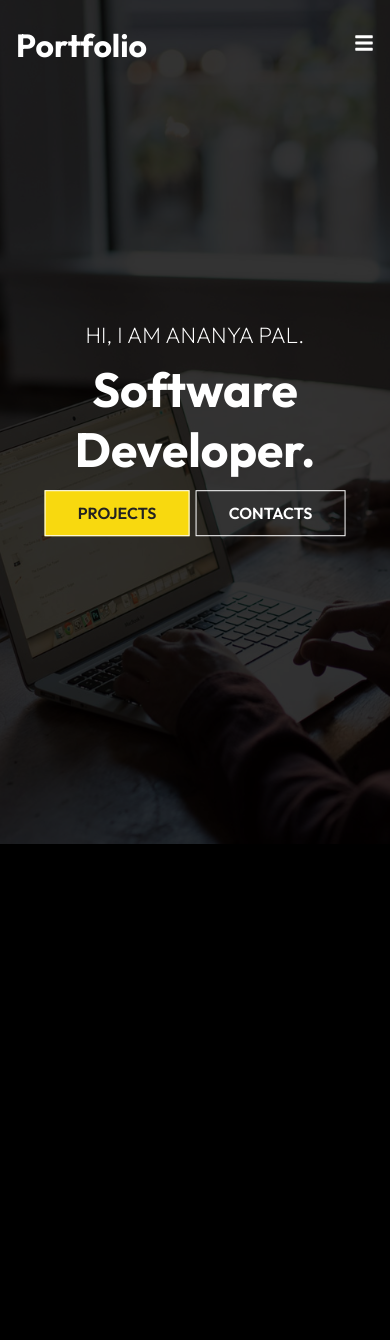
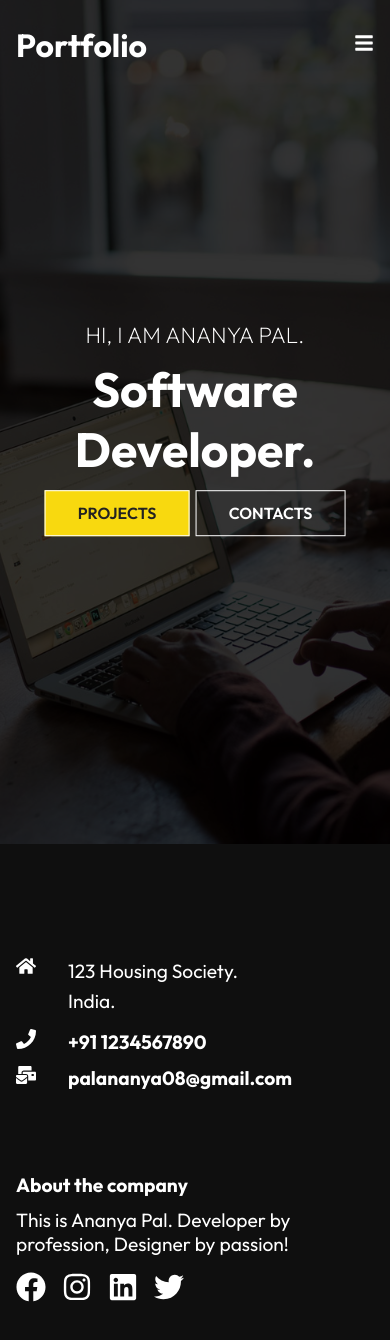
Before and after one commit to anxnyaaa/portfolio, a React (Create React App) app: page / in a window 390 px wide. Shown: the top 1340 px of the page. Before the commit the page ends 848 px from the top, so only its background shows below. Built offline with nearby package versions, Linux system fonts and the light colour scheme.

Commit message:
implemented responsive footer

```diff
--- /dev/null
+++ b/src/components/Footer.js
@@ -0,0 +1,46 @@
+import React from 'react'
+
+import './FooterStyles.css'
+import { FaFacebook, FaHome, FaInstagram, FaLinkedin, FaMailBulk, FaPhone, FaTwitter } from 'react-icons/fa'
+
+const Footer = () => {
+  return (
+    <div className='footer'>
+        <div className='footer-container'>
+            <div className='left'>
+                <div className='location'>
+                    <FaHome size={20} style={{color: '#fff', marginRight: '2rem'}}/>
+                    <div>
+                        <p>123 Housing Society.</p>
+                        <p>India.</p>
+                    </div>
+                </div>
+                <div className='phone'>
+                    <h4>
+                        <FaPhone size={20} style={{color: '#fff', marginRight: '2rem'}}/>
+                        +91 1234567890
+                    </h4>
+                </div>
+                <div className='mail'>
+                    <h4>
+                        <FaMailBulk size={20} style={{color: '#fff', marginRight: '2rem'}}/>
+                        palananya08@gmail.com
+                    </h4>
+                </div>
+            </div>
+            <div className='right'>
+                <h4>About the company</h4>
+                <p>This is Ananya Pal. Developer by profession, Designer by passion!</p>
+                <div className='social'>
+                    <FaFacebook size={30} style={{color: '#fff', marginRight: '1rem'}}/>
+                    <FaInstagram size={30} style={{color: '#fff', marginRight: '1rem'}}/>
+                    <FaLinkedin size={30} style={{color: '#fff', marginRight: '1rem'}}/>
+                    <FaTwitter size={30} style={{color: '#fff', marginRight: '1rem'}}/>
+                </div>
+            </div>
+        </div>
+    </div>
+  )
+}
+
+export default Footer
--- /dev/null
+++ b/src/components/FooterStyles.css
@@ -0,0 +1,49 @@
+.footer {
+    width: 100%;
+    padding: 6rem 0;
+    background-color: rgba(19, 19, 19, 0.8);
+}
+.footer-container {
+    max-width: 1140px;
+    margin: auto;
+    display: grid;
+    grid-template-columns: repeat(2, 1fr);
+    grid-gap: 40px;
+}
+.left {
+    height: 100%;
+    max-width: 100%;
+    display: flex;
+    flex-direction: column;
+    padding: 1rem;
+}
+.location {
+    display: flex;
+    margin-bottom: 0.8rem ;
+}
+.location p {
+    line-height: 30px;
+}
+.right {
+    height: 100%;
+    max-width: 100%;
+    display: flex;
+    flex-direction: column;
+    padding: 1rem;
+}
+.social {
+    margin-top: 1rem;
+}
+h4 {
+    font-size: 1.2rem;
+    padding-bottom: 0.7rem;
+}
+p {
+    font-size: 1.2rem;
+}
+
+@media screen and (max-width: 640px) {
+    .footer-container {
+        grid-template-columns: 1fr;
+    }
+}
--- a/src/routes/Home.js
+++ b/src/routes/Home.js
@@ -1,12 +1,14 @@
 import React from 'react'
 import Navbar from '../components/Navbar'
 import HeroImg from '../components/HeroImg'
+import Footer from '../components/Footer'
 
 const Home = () => {
   return (
     <div>
       <Navbar/>
       <HeroImg/>
+      <Footer/>
     </div>
   )
 }
```
